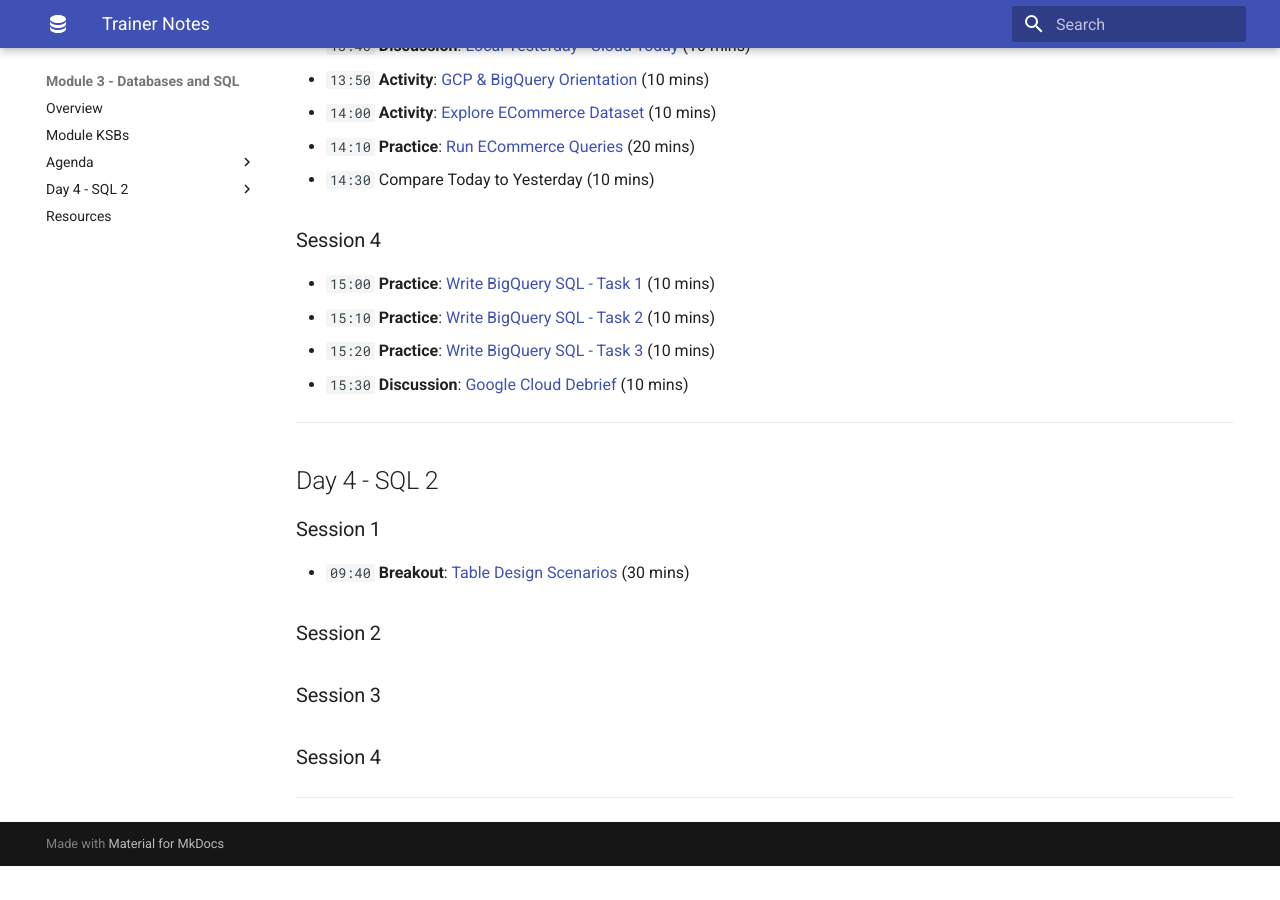
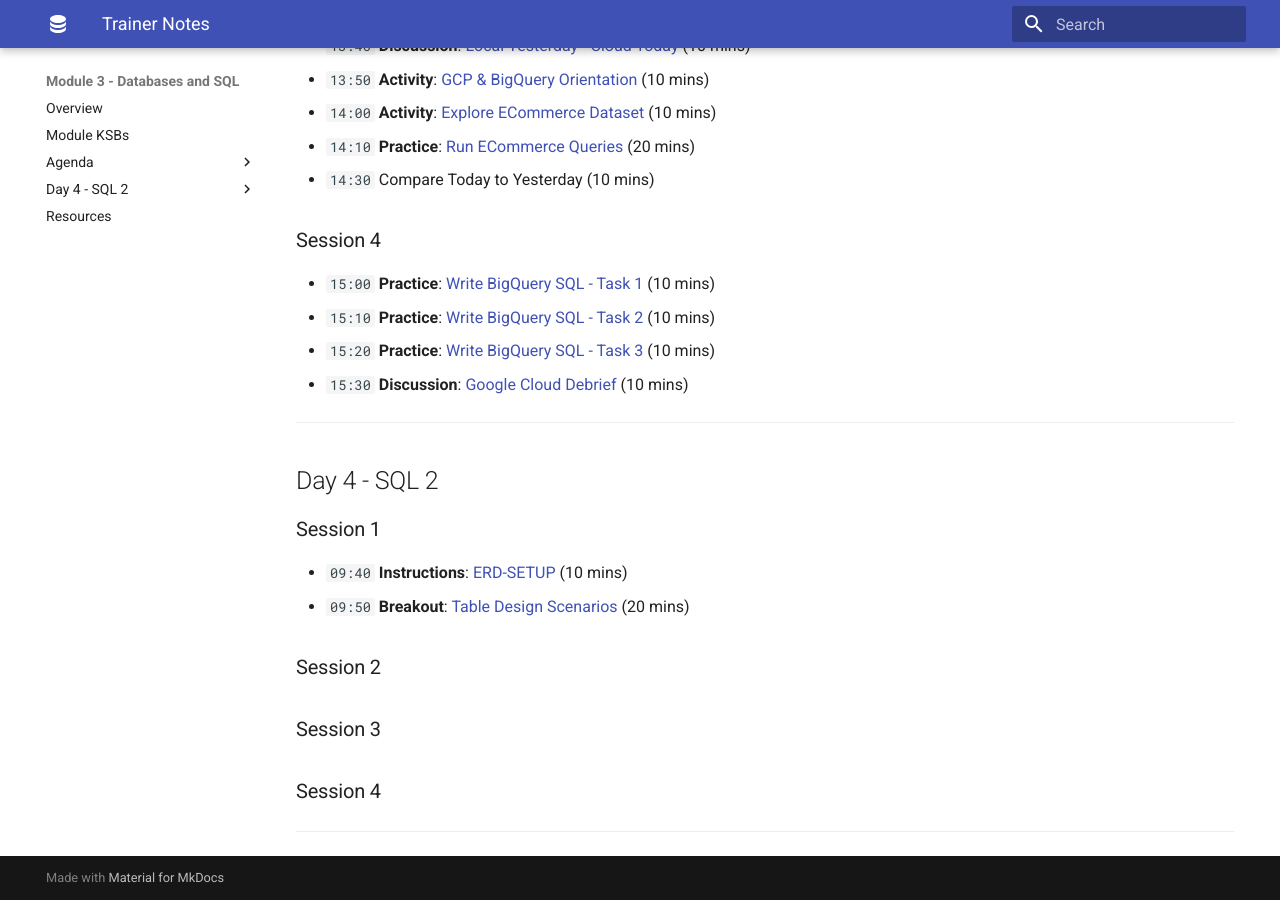
Before and after one commit to qaalabs/DA4M3G, an MkDocs documentation site: the page built from docs/trainer.md, in a window 1280 px wide and 900 px high, scrolled down 2147 px. Built offline with MkDocs 1.6.1 and Material for MkDocs 9.7.7, drawn with Linux system fonts in a browser that asks for light colours; before the commit the page ends 3013 px from its top, so only the background shows below that.

Commit message:
Auto commit by uthisha

```diff
--- a/docs/trainer.md
+++ b/docs/trainer.md
@@ -92,7 +92,8 @@
 
 ### Session 1
 
-- `09:40` **Breakout**: [Table Design Scenarios](day4/erd-revision.md) (30 mins)
+- `09:40` **Instructions**: [ERD-SETUP](day4/erd-setup.md) (10 mins)
+- `09:50` **Breakout**: [Table Design Scenarios](day4/erd-revision.md) (20 mins)
 
 ### Session 2
 
--- a/mkdocs.yml
+++ b/mkdocs.yml
@@ -22,6 +22,7 @@ not_in_nav: |
   trainer.md
   day3/framing.md
   day3/bigquery-solutions.md
+  day4/erd-setup.md
   google/GCPFCI.md
   google/GCPMDLDW.md
 
```
Also changed, not shown: docs/agenda/day4.md (+1 -0 lines).
